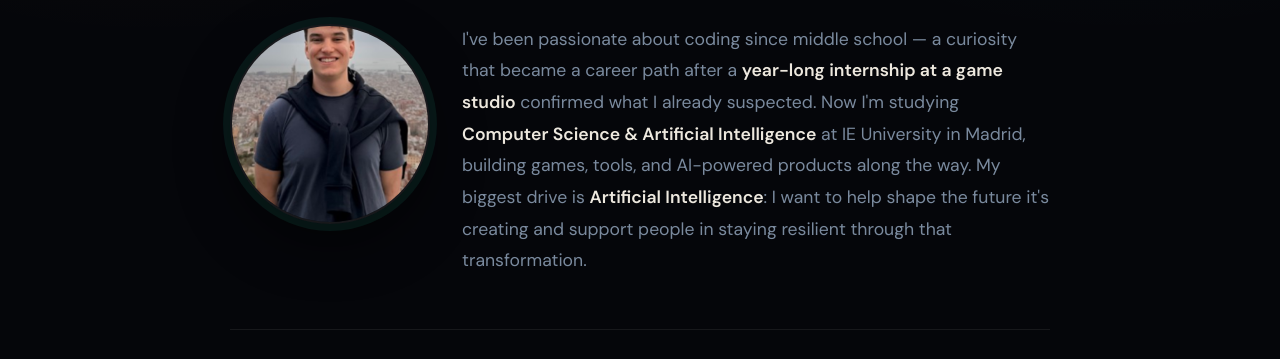
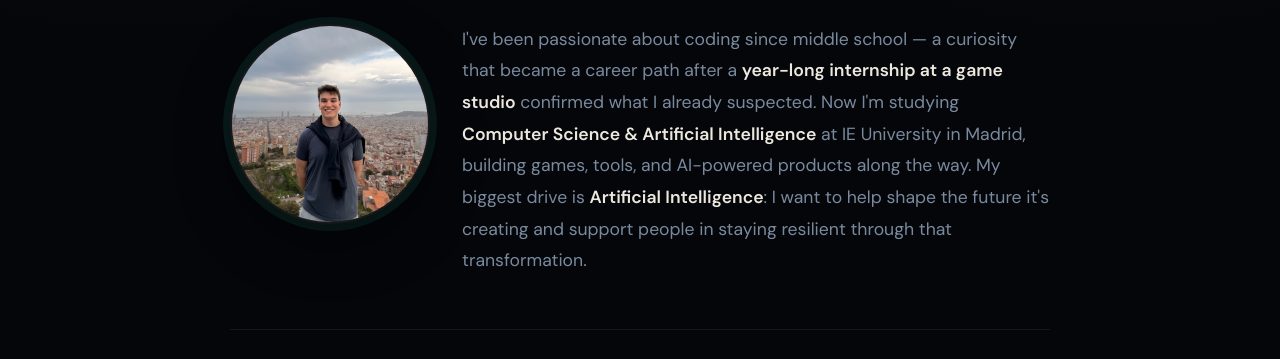
Before and after one commit to pBariskan/pBariskan.github.io, a plain HTML site: page about.html in a window 1280 px wide. Shown: the part 441-800 px from the top of the page. Drawn offline with Linux system fonts and the light colour scheme; a web font is replaced by a local one.

Commit message:
fix(about): use object-position center bottom to show face

```diff
--- a/about.html
+++ b/about.html
@@ -82,10 +82,8 @@
         width: 100%;
         height: 100%;
         object-fit: cover;
-        object-position: 50% 78%;
+        object-position: center bottom;
         image-orientation: from-image;
-        transform: scale(2.2);
-        transform-origin: 50% 78%;
       }
 
       .bio { flex: 1; min-width: 0; margin-bottom: 0; }
```
